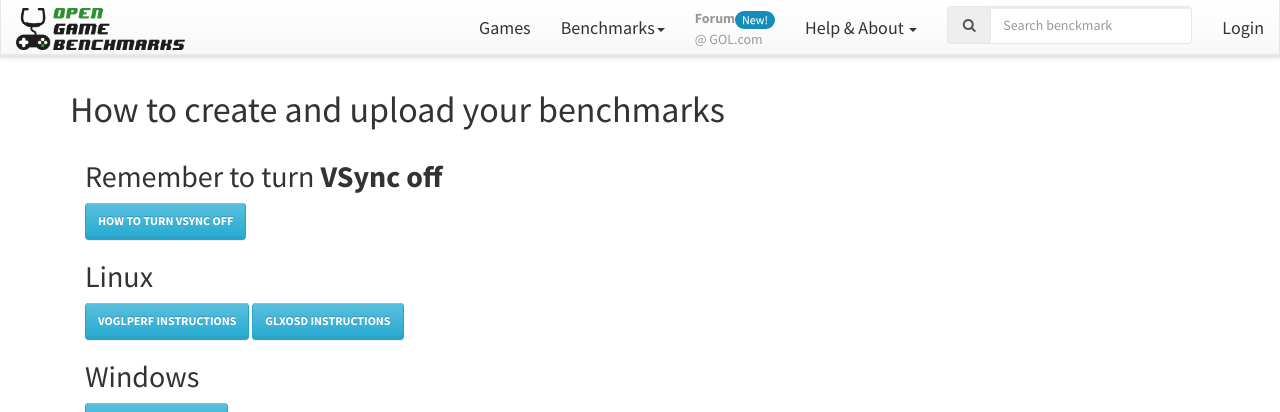
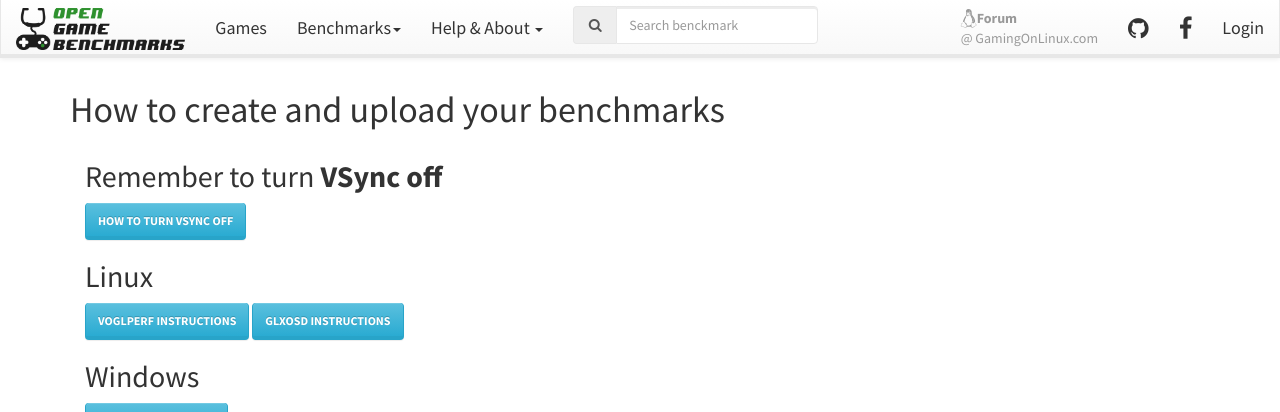
Before and after one commit to wbasile/Open-Game-Benchmarks, a Django app: page /about/ in a window 1280 px wide. Shown: the top 412 px of the page. Run offline with Django 3.2, Linux system fonts and the light colour scheme; data that the repository does not hold is empty; parts of the project's set-up code (start-up, migrations or seed data) failed here and were passed over; some libraries are stand-ins or nearby versions.

Commit message:
added social links

```diff
--- a/lgbdb/templates/base.html
+++ b/lgbdb/templates/base.html
@@ -36,6 +36,7 @@
 
     <link rel="stylesheet" href="https://maxcdn.bootstrapcdn.com/font-awesome/4.5.0/css/font-awesome.min.css">
 
+    <link href="/path/to/font-awesome.css" rel="stylesheet" type="text/css" />
 
     <style>
     table {table-layout: auto;}
--- a/lgbdb/templates/navbar.html
+++ b/lgbdb/templates/navbar.html
@@ -10,7 +10,7 @@
 }
 .navbar {min-height:54px !important;}
 
-@media (max-width: 1030px) {
+@media (max-width: 1160px) {
     .navbar-header {
         float: none;
     }
@@ -81,7 +81,7 @@ build the list of game titles for autocomplete
 
     <!-- Collect the nav links, forms, and other content for toggling -->
     <div class="collapse navbar-collapse" id="bs-example-navbar-collapse-1">
-      <ul class="nav navbar-nav navbar-right">
+      <ul class="nav navbar-nav">
 
         <li><a href="/game_table"><p><h4>Games</h4></p></a></li>
 
@@ -96,36 +96,39 @@ build the list of game titles for autocomplete
         </li>
 
 
-        <li>
-            <a href="https://www.gamingonlinux.com/forum/19/" target="new"><b>Forum<span class="badge">New!</span></b><br>@ GOL.com</a>
-        </li>
-
-
         <li class="dropdown">
           <a href="#" class="dropdown-toggle" data-toggle="dropdown" role="button" aria-haspopup="true" aria-expanded="false"><p><h4>Help & About <span class="caret"></span></h4></p></a>
           <ul class="dropdown-menu">
             <li><a href="/about"><p><h4>How-to</h4></p></a></li>
             <li><a href="/about"><p><h4>FAQs</h4></p></a></li>
             <li><a href="/about"><p><h4>Contacts</h4></p></a></li>
-            <li role="separator" class="divider"></li>
-            <li><a href="https://github.com/wbasile/Open-Game-Benchmarks" target="new"><p><h4>GitHub</h4></p></a></li>
           </ul>
         </li>
 
+
         <li>
             <form class="navbar-form" role="search" action="/benchmark_table/"  method="get">
-
 
                     <div class="input-group margin-bottom-sm">
                       <span class="input-group-addon"><i class="fa fa-search fa-fw"></i></span>
                       <input type="text" class="form-control" list="mylist" name="game" placeholder="Search benckmark" />
                     </div>
 
-
-
             </form>
         </li>
 
+
+      </ul>
+
+
+      <ul class="nav navbar-nav navbar-right">
+
+        <li>
+            <a href="https://www.gamingonlinux.com/forum/19/" target="new"><i class="fa fa-lg fa-linux"></i><b>Forum</b><br>@ GamingOnLinux.com</a>
+        </li>
+
+        <li><a href="https://github.com/wbasile/Open-Game-Benchmarks" target="new"><p><h4><i class="fa fa-lg fa-github"></i></h4></p></a></li>
+        <li><a href="https://www.facebook.com/opengamebenchmarks/" target="new"><p><h4><i class="fa fa-lg fa-facebook"></i></h4></p></a></li>
 
           {% if user.is_authenticated %}
 
```
